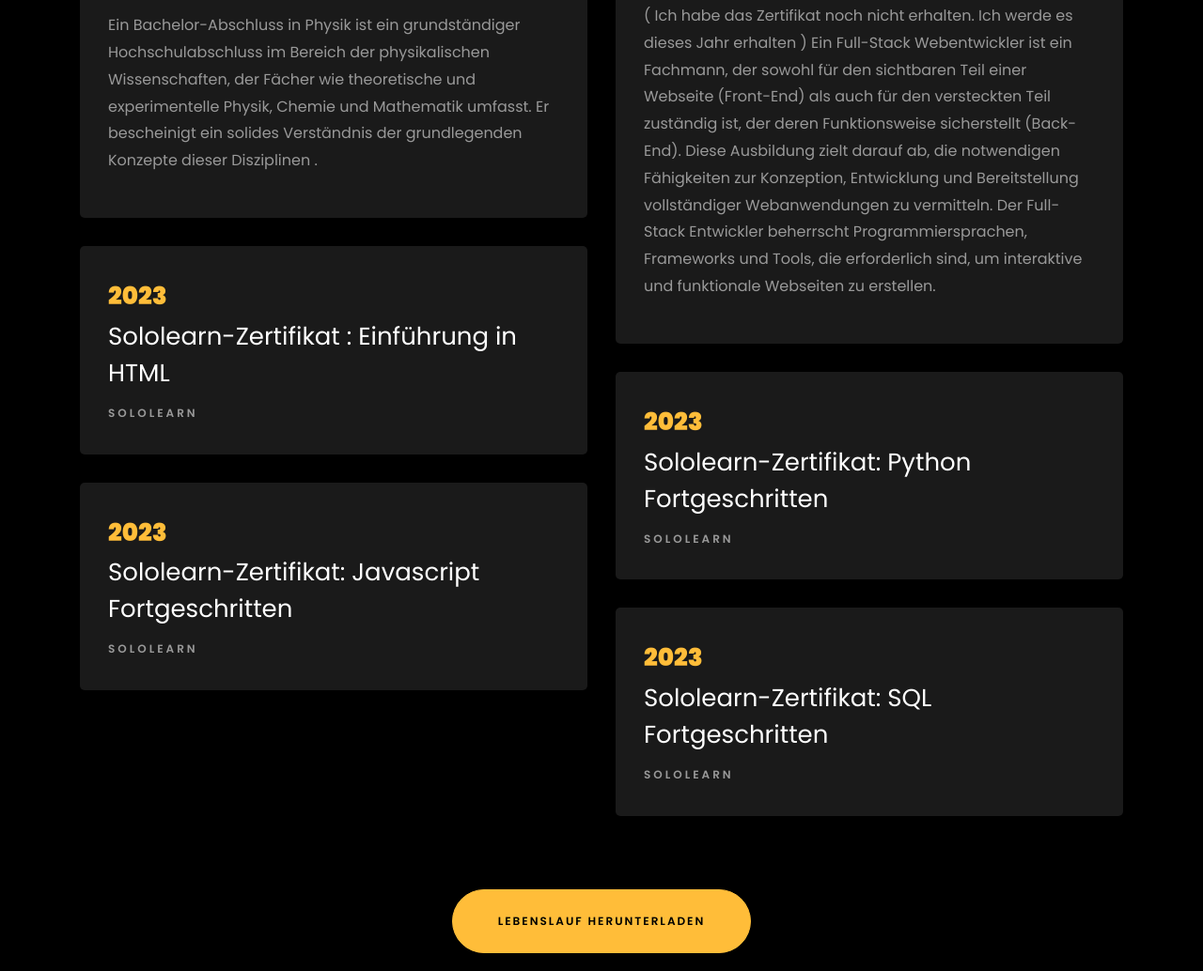
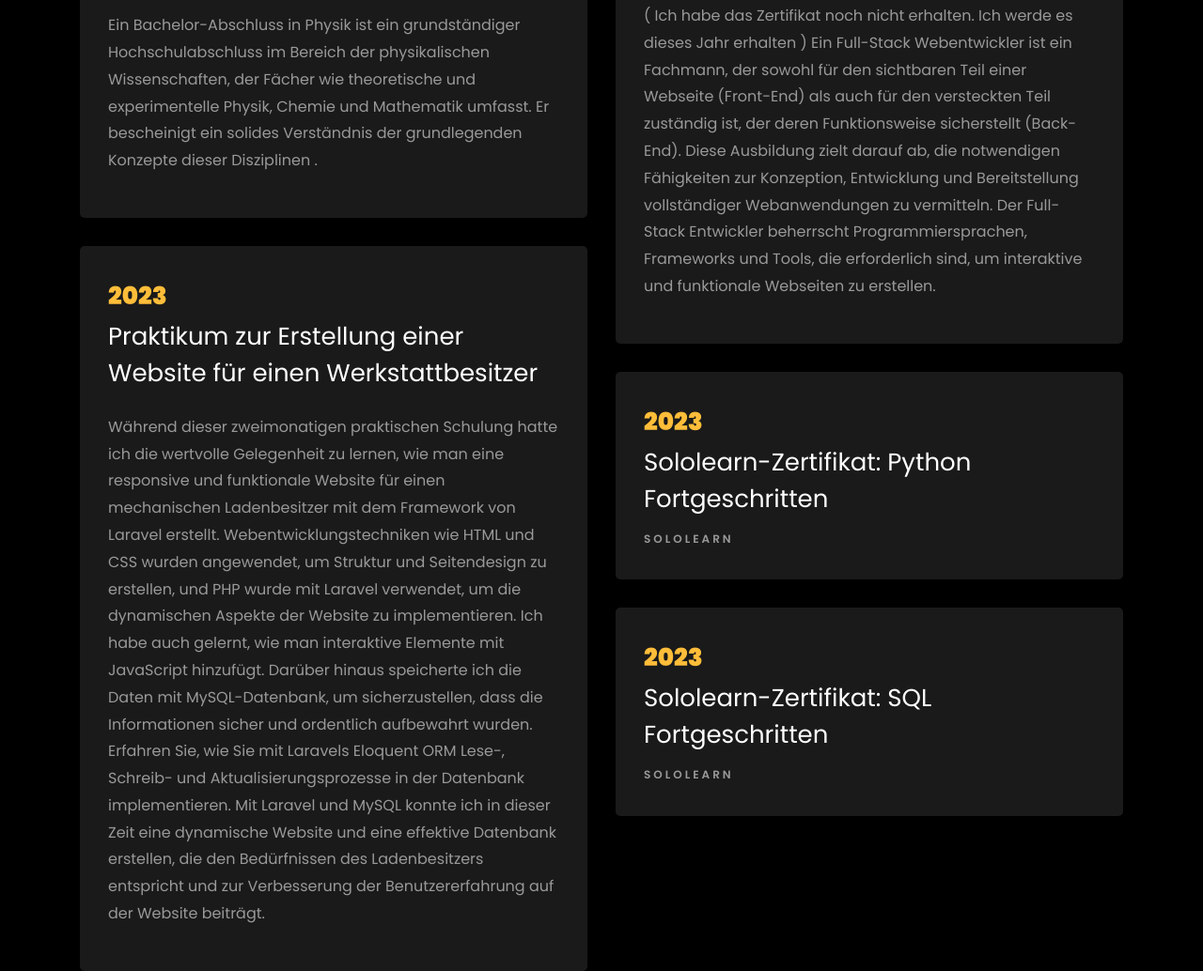
Before and after one commit to Monsef-Chaibi/Portfolio-Deu, a plain HTML site: page index.html in a window 1280 px wide. Shown: the part 2102-3136 px from the top of the page at 94% size. Drawn offline with Linux system fonts and the light colour scheme; files whose address does not match are found by name.

Commit message:
Commit2.1

```diff
--- a/index.html
+++ b/index.html
@@ -147,6 +147,16 @@
     					<h2>Baccalauréat en Physikwissenschaften</h2>
     					<span class="position">Lycee Qualifiant AL Kortobi</span>
     					<p class="mt-4">Ein Bachelor-Abschluss in Physik ist ein grundständiger Hochschulabschluss im Bereich der physikalischen Wissenschaften, der Fächer wie theoretische und experimentelle Physik, Chemie und Mathematik umfasst. Er bescheinigt ein solides Verständnis der grundlegenden Konzepte dieser Disziplinen .</p>
+    				</div>
+    				<div class="resume-wrap ftco-animate">
+    					<span class="date">2023</span>
+    					<h2>Praktikum zur Erstellung einer Website für einen Werkstattbesitzer</h2>
+    					<span class="position"></span>
+						<p class="mt-4">Während dieser zweimonatigen praktischen Schulung hatte ich die wertvolle Gelegenheit zu lernen, wie man eine responsive und funktionale Website für einen mechanischen Ladenbesitzer mit dem Framework von Laravel erstellt. Webentwicklungstechniken wie HTML und CSS wurden angewendet, um Struktur und Seitendesign zu erstellen, und PHP wurde mit Laravel verwendet, um die dynamischen Aspekte der Website zu implementieren. Ich habe auch gelernt, wie man interaktive Elemente mit JavaScript hinzufügt.
+
+							Darüber hinaus speicherte ich die Daten mit MySQL-Datenbank, um sicherzustellen, dass die Informationen sicher und ordentlich aufbewahrt wurden. Erfahren Sie, wie Sie mit Laravels Eloquent ORM Lese-, Schreib- und Aktualisierungsprozesse in der Datenbank implementieren.
+
+							Mit Laravel und MySQL konnte ich in dieser Zeit eine dynamische Website und eine effektive Datenbank erstellen, die den Bedürfnissen des Ladenbesitzers entspricht und zur Verbesserung der Benutzererfahrung auf der Website beiträgt.</p>
     				</div>
     				<div class="resume-wrap ftco-animate">
     					<span class="date">2023</span>
```
Also changed, not shown: 1 other file.
